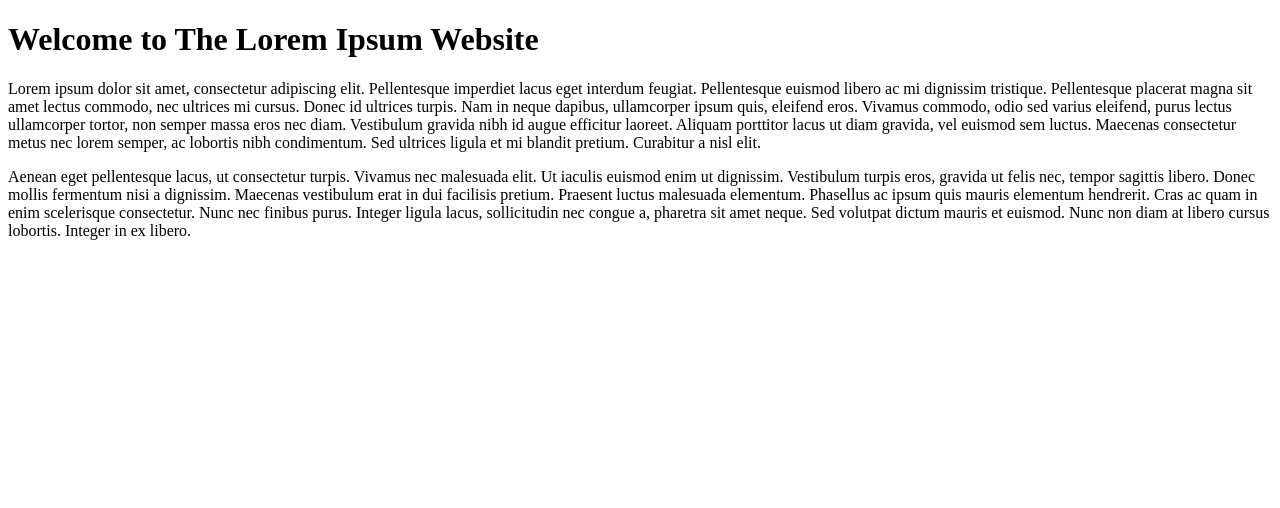
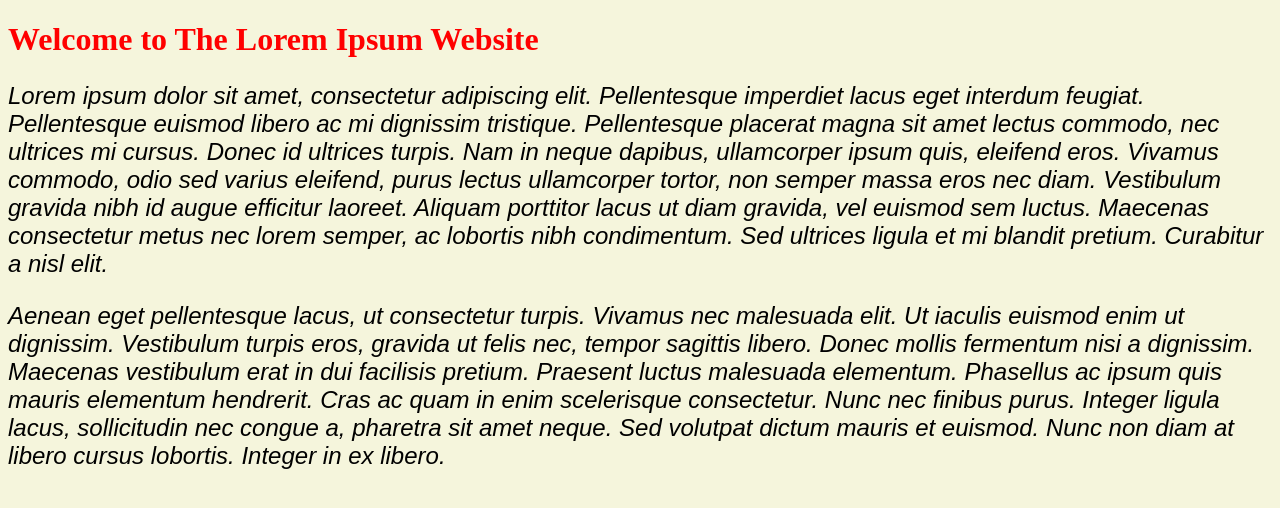
Before and after one commit to AndyCiupitu/Exercise_Unit5_website, a plain HTML site: page index.html in a window 1280 px wide. Drawn offline with Linux system fonts and the light colour scheme.

Commit message:
Initial web page and styling

```diff
--- a/index.html
+++ b/index.html
@@ -4,6 +4,7 @@
     <meta charset="UTF-8">
     <meta name="viewport" content="width=device-width, initial-scale=1.0">
     <title>Lorem Ipsum Website</title>
+    <link rel="stylesheet" href="styles.css">
 </head>
 <body>
     <h1>Welcome to The Lorem Ipsum Website</h1>
--- /dev/null
+++ b/styles.css
@@ -0,0 +1,13 @@
+body {
+    background-color: beige;
+}
+
+p {
+    font-family: Arial, Helvetica, sans-serif;
+    font-size: 18pt;
+    font-style: italic;
+}
+
+h1 {
+    color: red;
+}
```
